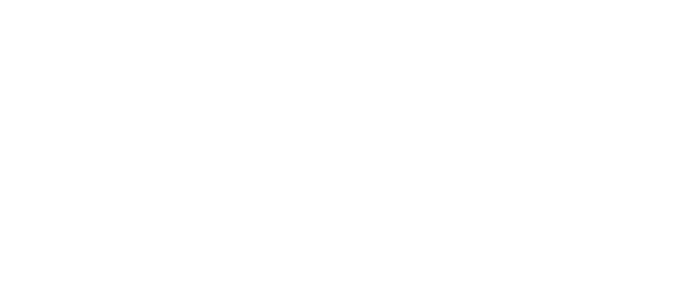
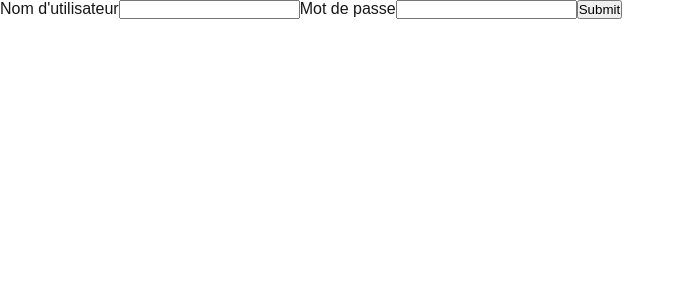
Before and after one commit to Ace4teaM/OCR-Sportsee, a Next.js app: page /login in a window 1280 px wide. Shown: the top 300 px of the page, without its empty margins (0-684 px from the left). Built offline with nearby package versions, Linux system fonts and the light colour scheme.

Commit message:
ajoute le formulaire d'autentification

```diff
--- a/app/login/page.js
+++ b/app/login/page.js
@@ -1,8 +1,47 @@
-import Image from "next/image";
+'use client'
+
 import styles from "./page.module.css";
 
-export default function Login() {
+const Login = () => {
+  const onSubmit = async (event) => {
+    event.preventDefault()
+
+    const formData = new FormData(event.target)
+
+    const payload = {
+      username: formData.get("username"),
+      password: formData.get("password")
+    };
+
+    //{ "username": "string", "password": "string" }
+    const response = await fetch(`${process.env.NEXT_PUBLIC_API_URL}/login`, {
+      method: 'POST',
+      headers: {
+        "Content-Type": "application/json"
+      },
+      body: JSON.stringify(payload)
+    })
+
+    if(response.status != 200)
+    {
+      console.log(response);
+      return;
+    }
+
+    // Stock les informations d'identification
+    const data = await response.json()
+    localStorage.setItem("token", data["token"]);
+    localStorage.setItem("userId", data["userId"]);
+  }
+
   return (
-    <></>
-  );
+    <form onSubmit={onSubmit}>
+      <label htmlFor="username">Nom d'utilisateur</label>
+      <input type="text" name="username" />
+      <label htmlFor="password">Mot de passe</label>
+      <input type="password" name="password" />
+      <button type="submit">Submit</button>
+    </form>
+  )
 }
+export default Login
```
